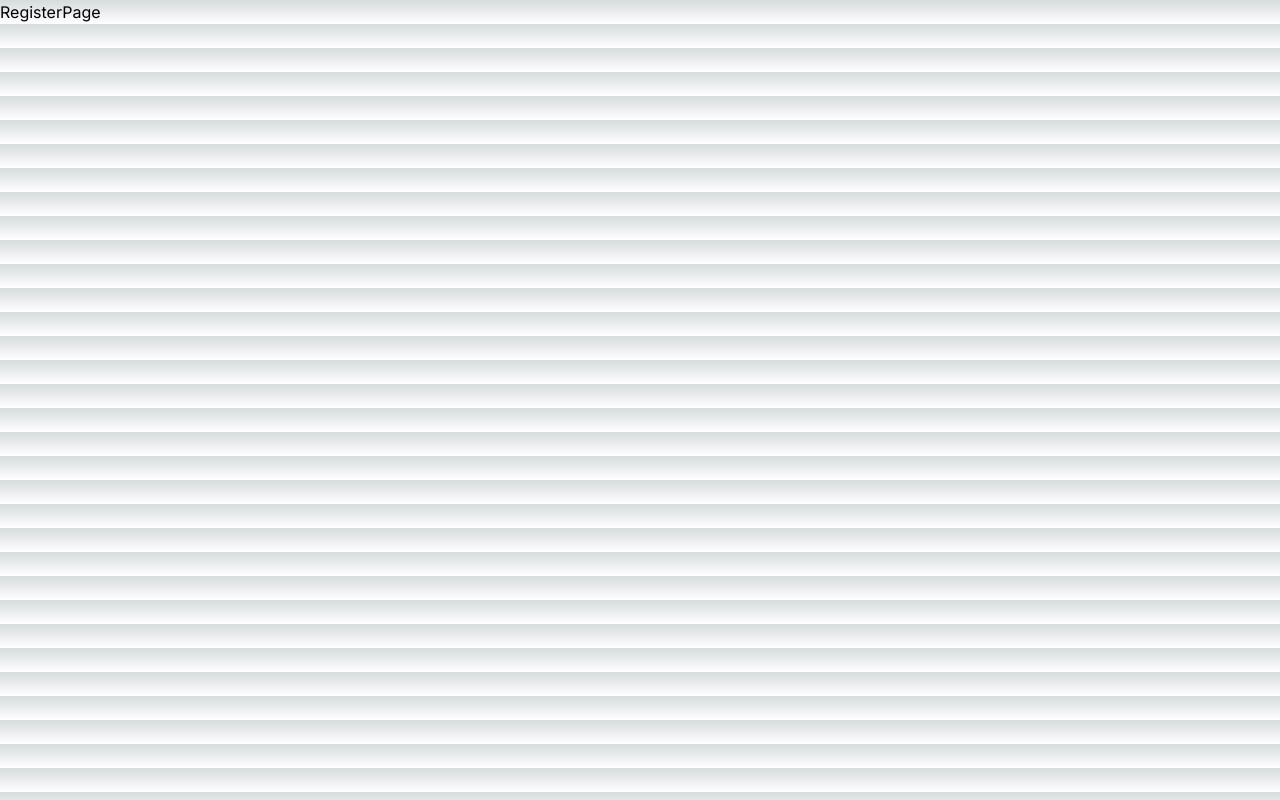
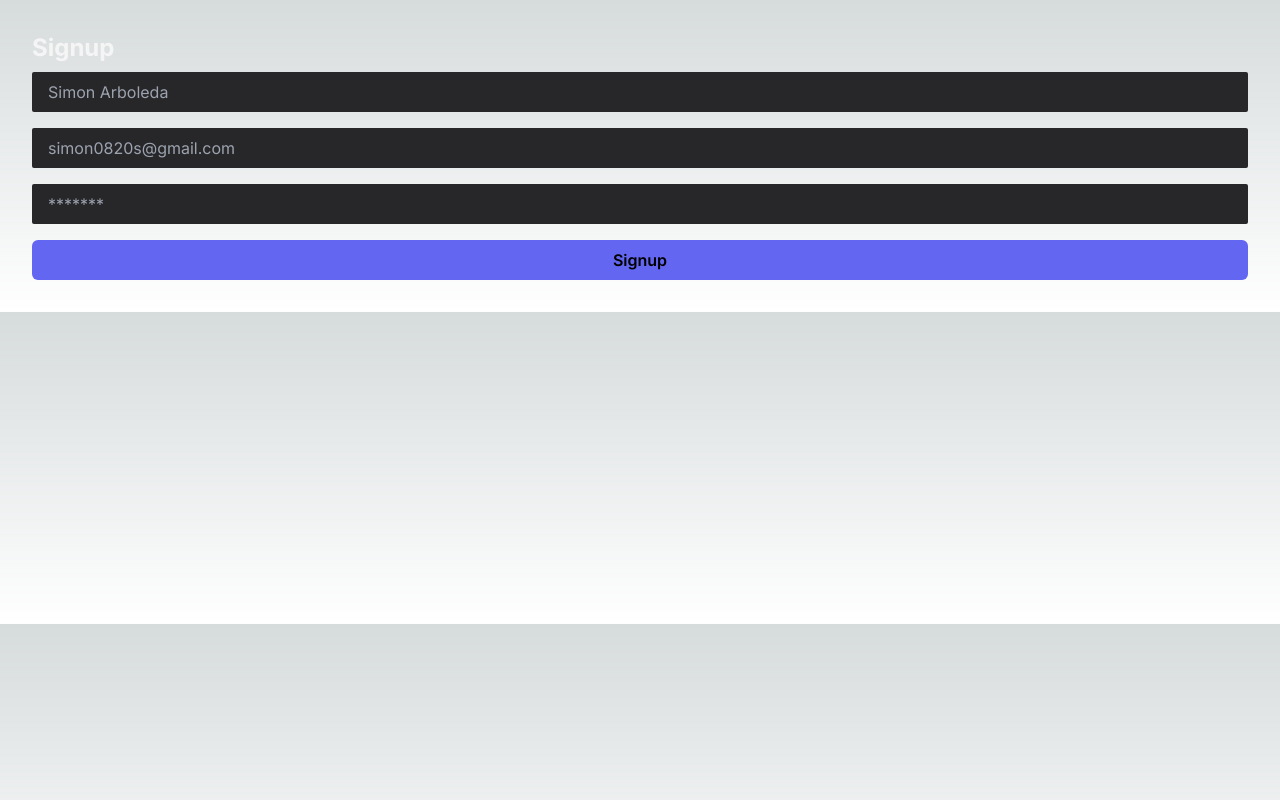
Before and after one commit to simon0820s/NextLogin, a Next.js app: page /register in a window 1280 px wide. Built offline with nearby package versions, Linux system fonts and the light colour scheme.

Commit message:
functional register form ready

```diff
--- a/src/app/register/page.tsx
+++ b/src/app/register/page.tsx
@@ -1,7 +1,60 @@
-import React from 'react'
+"use client"
+
+import axios, { AxiosError } from 'axios'
+import { FormEvent, useState } from 'react'
 
 export default function RegisterPage() {
+
+  const [error, setError] = useState();
+
+  const handleSubmit = async (e: FormEvent<HTMLFormElement>) => {
+    e.preventDefault()
+    const formData = new FormData(e.currentTarget)
+
+    try {
+      const response = await axios.post('/api/auth/signup', {
+        email: formData.get('email'),
+        password: formData.get('password'),
+        fullname: formData.get('fullname')
+      })
+      console.log(response)
+      setError(undefined)
+    } catch (error) {
+      if (error instanceof AxiosError){
+        setError(error.response?.data.message)
+      }
+    }
+  }
+
   return (
-    <div>RegisterPage</div>
+    <div className='p-8'>
+      <form className='flex flex-col gap-2' onSubmit={handleSubmit} >
+        <h1 className='text-neutral-100 font-bold text-2xl'>Signup</h1>
+        <input
+          type='text'
+          placeholder='Simon Arboleda'
+          name='fullname'
+          className='bg-zinc-800 px-4 py-2 block mb-2 rounded-sm' />
+
+        <input
+          type='email'
+          placeholder='simon0820s@gmail.com'
+          name='email'
+          className='bg-zinc-800 px-4 py-2 block mb-2 rounded-sm' />
+
+        <input
+          type='password'
+          placeholder='*******'
+          name='password'
+          className='bg-zinc-800 px-4 py-2 block mb-2 rounded-sm' />
+
+        {
+          error && <p className='text-xs text-red-600 font-bold'> { error } </p>
+        }
+        <button type='submit' className='bg-indigo-500 px-4 py-2 rounded-md font-semibold hover:bg-indigo-700 transition-all ease-in-out duration-400  '>
+          Signup
+        </button>
+      </form>
+    </div>
   )
 }
```
